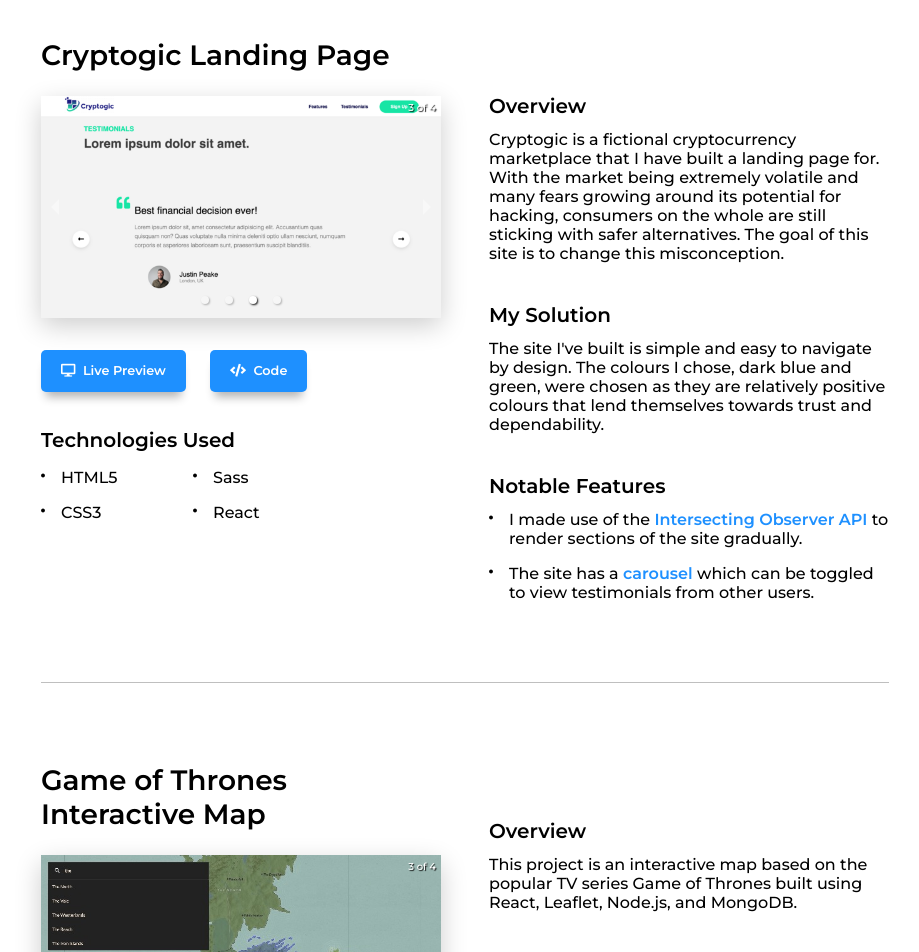
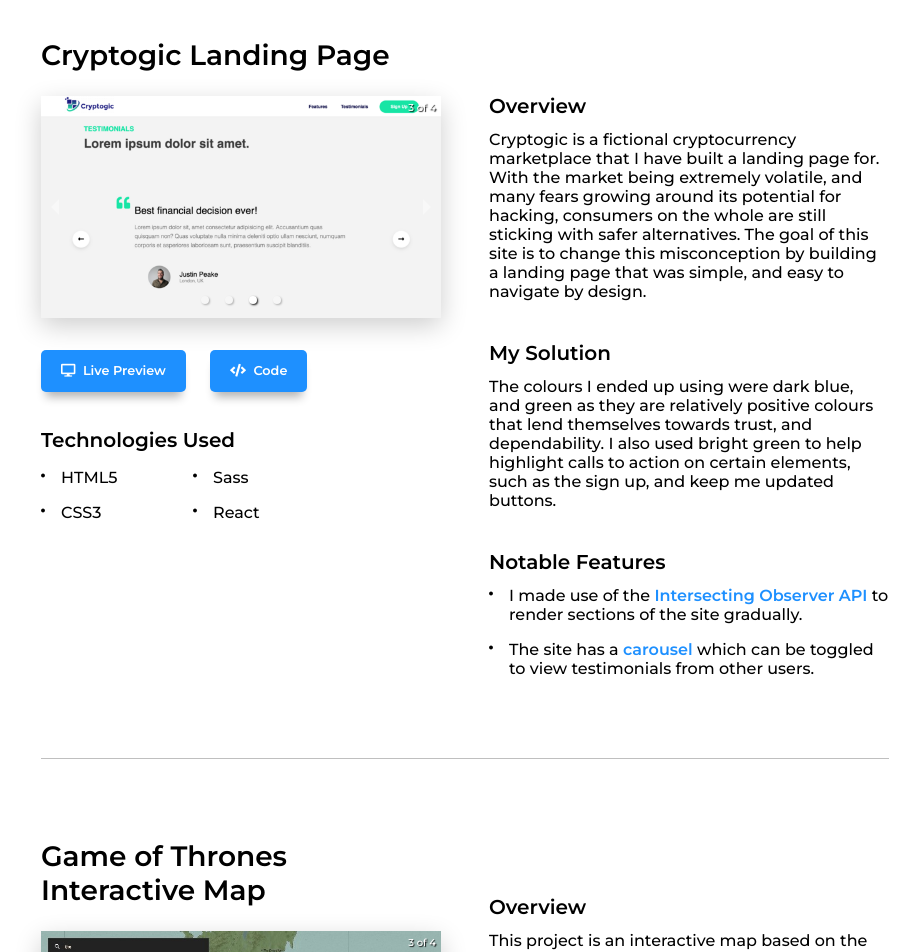
Before and after one commit to LukasV3/personal-portfolio, a React (Create React App) app: page / in a window 1280 px wide. Shown: the part 2040-2992 px from the top of the page, without its empty margins (175-1094 px from the left). Built offline with nearby package versions, Linux system fonts and the light colour scheme.

Commit message:
added heroku warning about got project and updated content for the rest of the project

```diff
--- a/src/components/projects/Projects.js
+++ b/src/components/projects/Projects.js
@@ -204,27 +204,18 @@ const Projects = () => {
             <h4 className="project__title">Overview</h4>
             <p className="project__description">
               Cryptogic is a fictional cryptocurrency marketplace that I have built a
-              landing page for. With the market being extremely volatile and many fears
+              landing page for. With the market being extremely volatile, and many fears
               growing around its potential for hacking, consumers on the whole are still
               sticking with safer alternatives. The goal of this site is to change this
-              misconception.
-              {/* Cryptocurrency investments are currently viewed by the
-              mainstream as being based on speculation.  */}
-              {/*
-              to build a site that was simple and
-              easy to navigate With it being a relatively new technology and many of the
-              market leaders suffering hacks potential consumers are often scared by its
-              risks which is ultimately preventing its full ascension into mainstream
-              finance. that many consumers struggle to grasp growing fears of hacking and
-              I wanted to build a site that juxtaposes this misconcenption. The site is
-              therefore simple by design and very easy to navigate to help enstil trust
-              with the user. */}
+              misconception by building a landing page that was simple, and easy to
+              navigate by design.
             </p>
             <h4 className="project__title">My Solution</h4>
             <p className="project__description">
-              The site I've built is simple and easy to navigate by design. The colours I
-              chose, dark blue and green, were chosen as they are relatively positive
-              colours that lend themselves towards trust and dependability.
+              The colours I ended up using were dark blue, and green as they are
+              relatively positive colours that lend themselves towards trust, and
+              dependability. I also used bright green to help highlight calls to action on
+              certain elements, such as the sign up, and keep me updated buttons.
             </p>
             <h4 className="project__title">Notable Features</h4>
             <div className="project__description--grid-2">
@@ -285,6 +276,10 @@ const Projects = () => {
                 <i className="fas fa-code"></i> Code
               </a>
             </div>
+            <p className="project__description">
+              * This project is hosted on heroku so it may take up to 20 seconds for the
+              server to start up.
+            </p>
             <h4 className="project__title">Technologies Used</h4>
             <div className="project__description--grid-1">
               <p>
@@ -317,15 +312,12 @@ const Projects = () => {
             <h4 className="project__title">Overview</h4>
             <p className="project__description">
               This project is an interactive map based on the popular TV series Game of
-              Thrones built using React, Leaflet, Node.js, and MongoDB.
+              Thrones. Inspiration for the app came from Patrick Triest's implementation
+              using Webpack, Leaflet, and framework-less Javascript components on the
+              frontend, and Node.js (koa), PostGIS, and Redis on the backend. I have kept
+              much of the styles the same and have focused on implementing the same
+              functionality using entirely different technologies.
             </p>
-            {/* <h4 className="project__title">My Solution</h4>
-            <p className="project__description">
-              The site I've built is simple and easy to navigate by design. The colours I
-              chose, dark blue and green, were chosen as they are relatively positive
-              colours that lend themselves towards trust and dependability, virtues that
-              seem to be lacking in the crypto world.
-            </p> */}
             <h4 className="project__title">Notable Features</h4>
             <div className="project__description--grid-2">
               <p>
```
